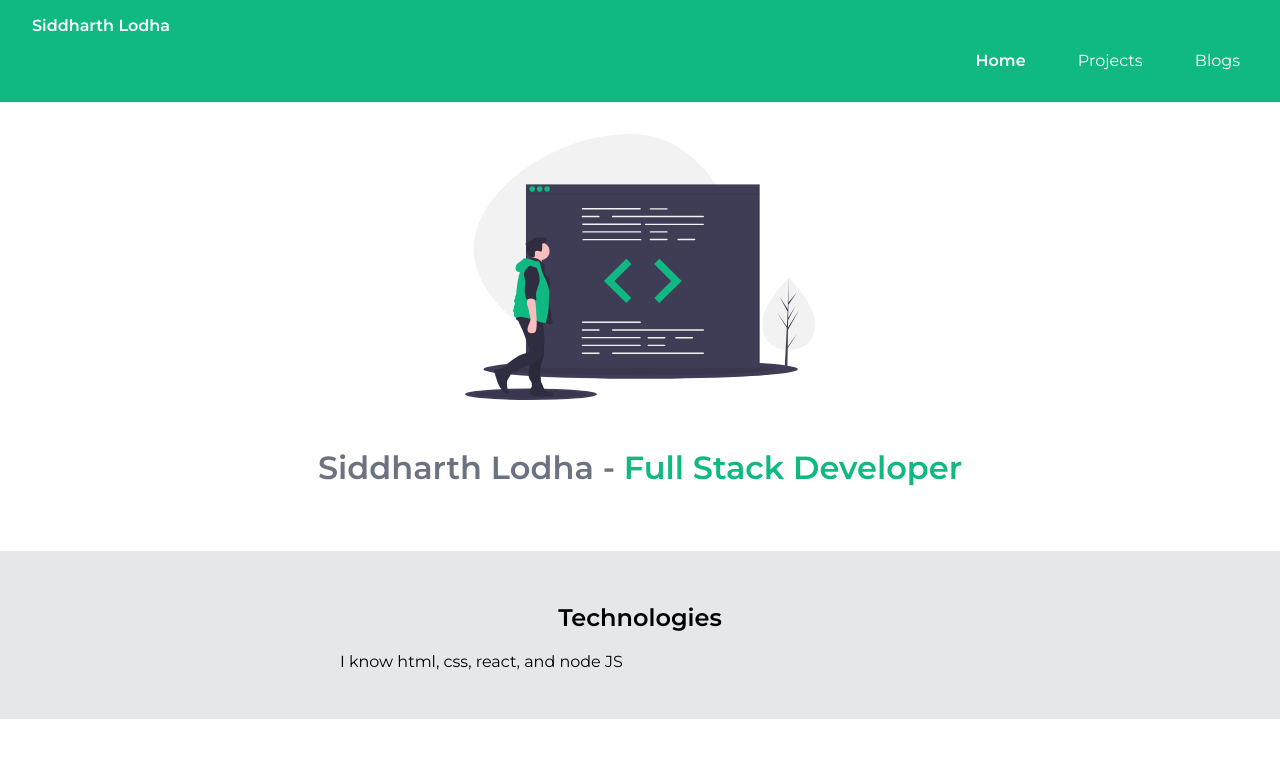
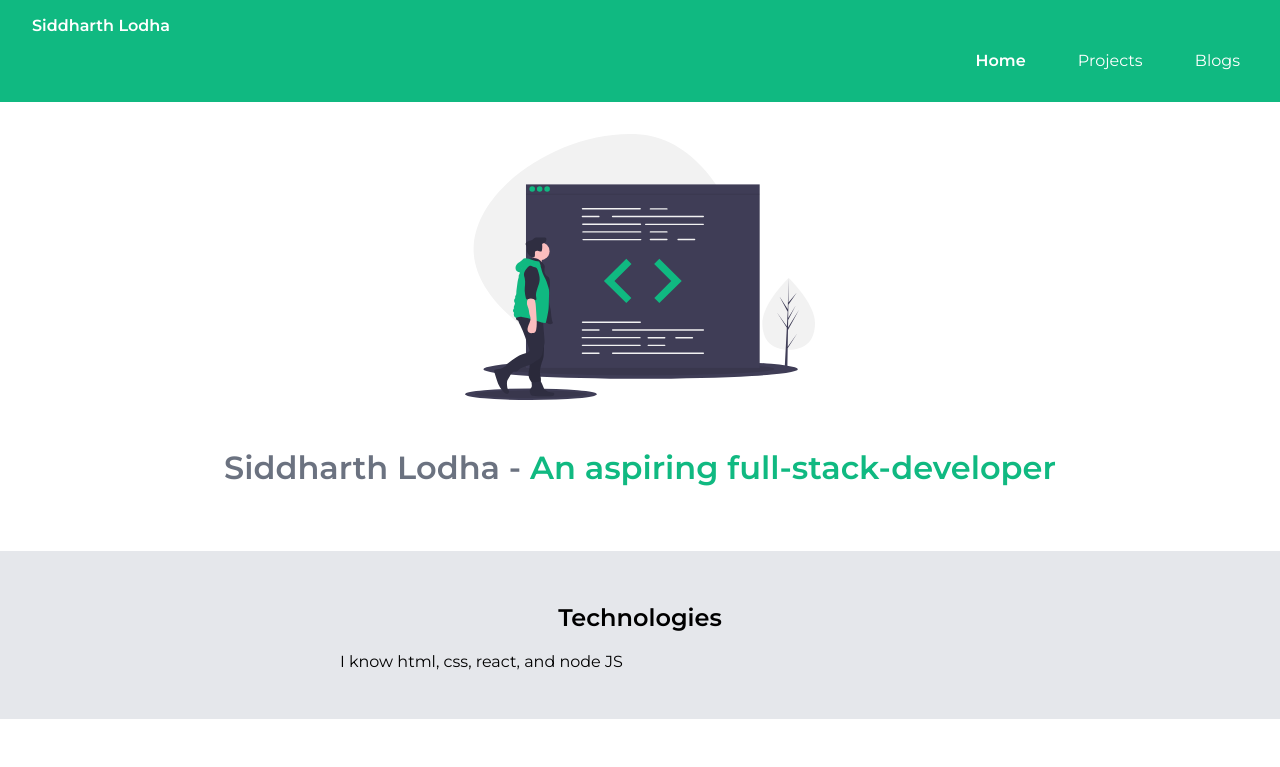
Before and after one commit to sid4861/portfolio, a plain HTML site: page index.html in a window 1280 px wide. Shown: the top 767 px of the page. Drawn offline with Linux system fonts and the light colour scheme.

Commit message:
Update index.html

```diff
--- a/index.html
+++ b/index.html
@@ -21,7 +21,7 @@
 
     <header class="hero">
         <img class="hero-img" src="header-image-2.svg" />
-        <h3 class="hero-heading">Siddharth Lodha -  <span style="color: #10B981;">Full Stack Developer</span> </h3>
+        <h3 class="hero-heading">Siddharth Lodha -  <span style="color: #10B981;">An aspiring full-stack-developer</span> </h3>
     </header>
 
 
```
